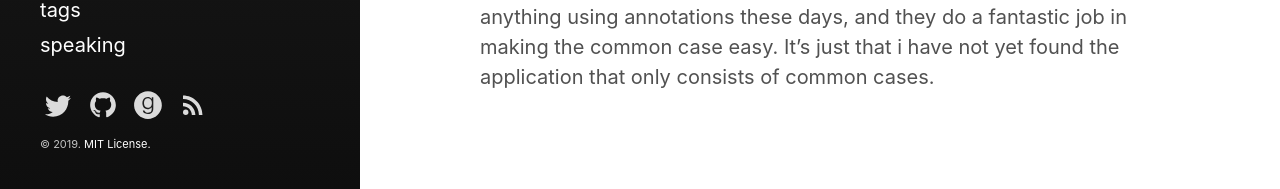
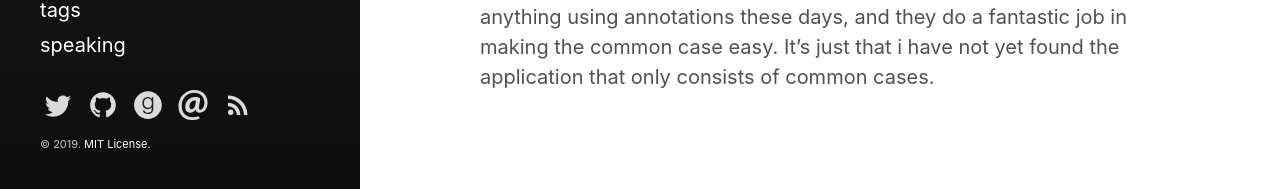
Before and after one commit to gregorriegler/gregorriegler.github.io, a Jekyll site: the page built from about.md, in a window 1280 px wide. Shown: the part 1309-1498 px from the top of the page. Built offline with Jekyll 4.4.1, drawn with Linux system fonts in a browser that asks for light colours.

Commit message:
adds email link

```diff
--- a/_includes/sidebar-icon-links.html
+++ b/_includes/sidebar-icon-links.html
@@ -18,6 +18,12 @@
      class="icon" title="goodreads" aria-label="goodreads"
      href="https://www.goodreads.com/user/show/22567057-gregor-riegler">
     {% include svg/goodreads.svg %}
+  </a>
+
+  <a id="email-link"
+     class="icon" title="e-mail" aria-label="e-mail"
+     href="mailto:rieglerg85@gmail.com">
+    {% include svg/email.svg %}
   </a>
 
   <a id="subscribe-link"
```
Also changed, not shown: _includes/svg/email.svg (added).
